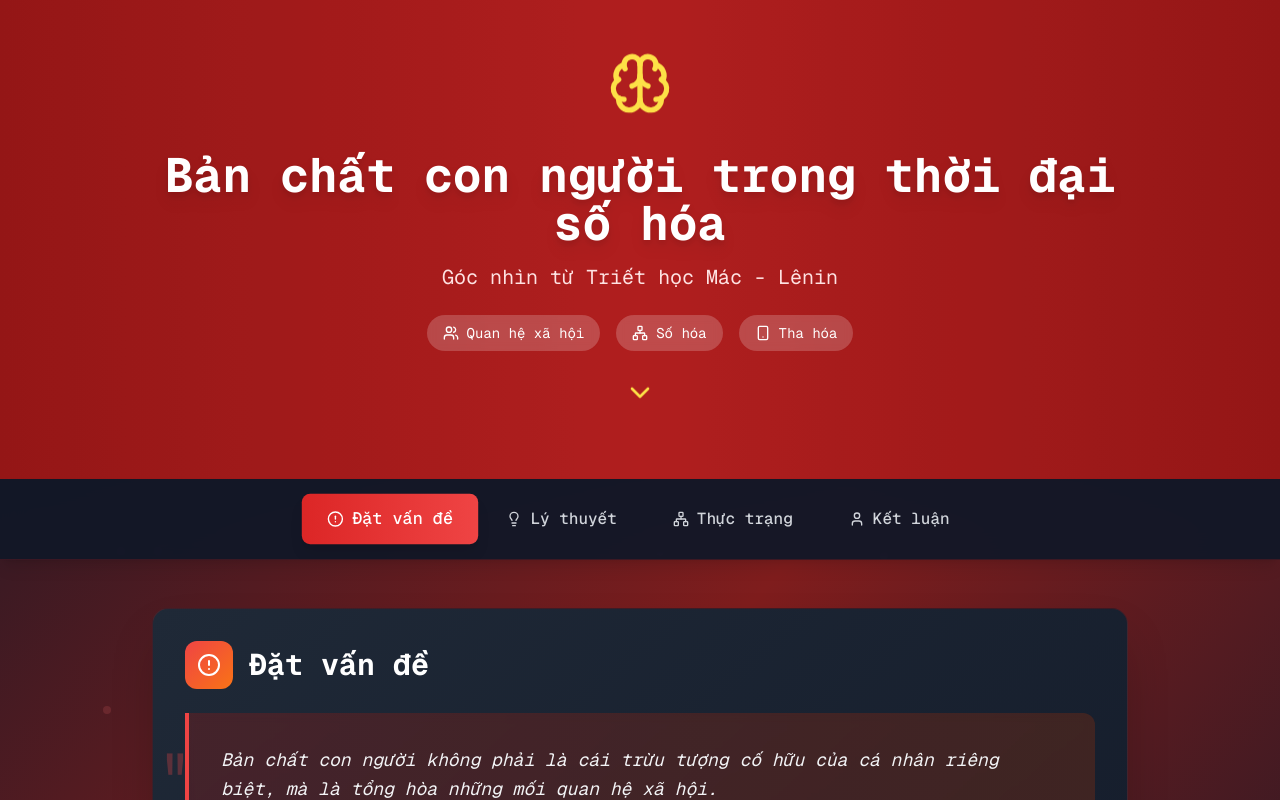
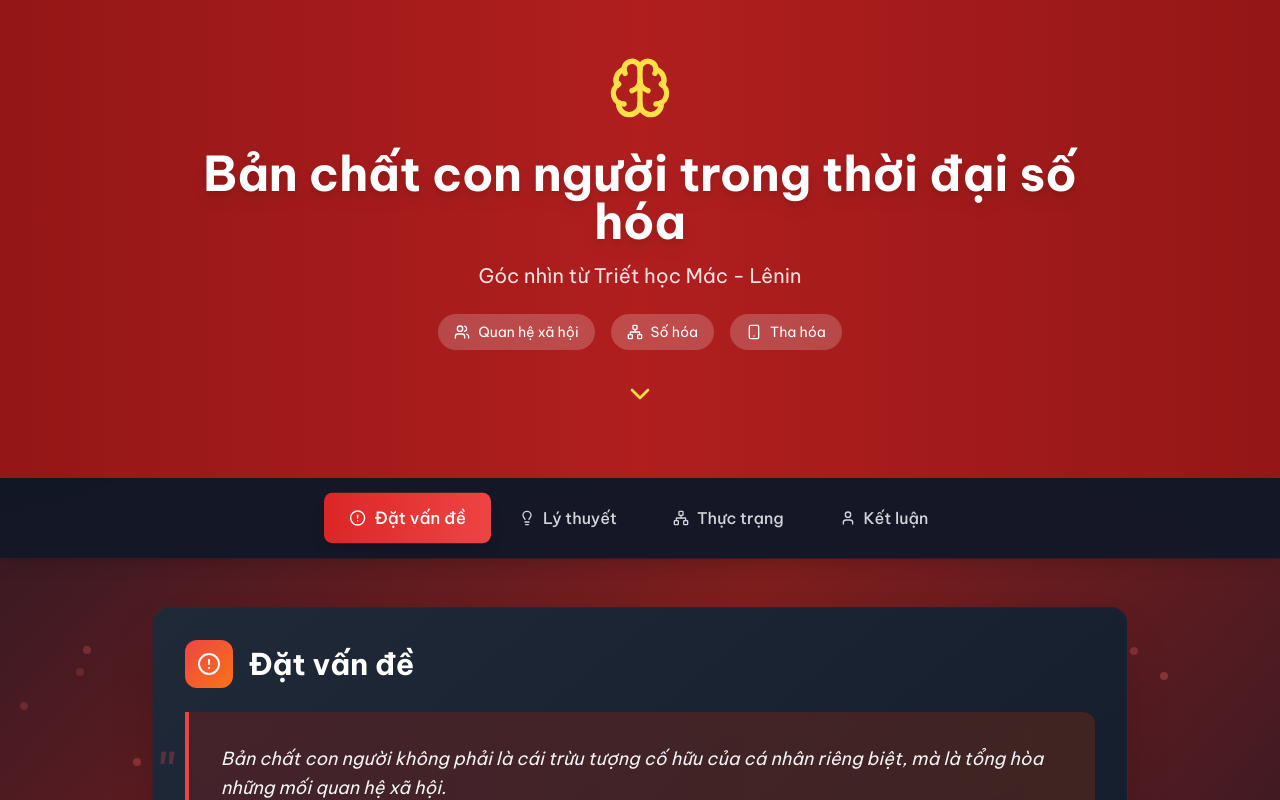
Before and after one commit to XHoang04/MLN111, a Next.js app: page / in a window 1280 px wide. Shown: the top 800 px of the page. Built offline with nearby package versions, Linux system fonts and the light colour scheme.

Commit message:
Update layout.jsx

```diff
--- a/app/layout.jsx
+++ b/app/layout.jsx
@@ -1,9 +1,8 @@
 // app/layout.jsx
 import "./globals.css";
-import { Geist, Geist_Mono } from "next/font/google";
+import { Be_Vietnam_Pro } from "next/font/google";
 
-const geist = Geist({ subsets: ["latin"] });
-const geistMono = Geist_Mono({ subsets: ["latin"] });
+const bevn = Be_Vietnam_Pro({ subsets: ["latin"] });
 
 export const metadata = {
   title: "My App",
@@ -12,8 +11,8 @@ export const metadata = {
 
 export default function RootLayout({ children }) {
   return (
-    <html lang="en">
-      <body className={`${geist.className} ${geistMono.className}`}>
+    <html lang="vi">
+      <body className={bevn.className}>
         {children}
       </body>
     </html>
```
